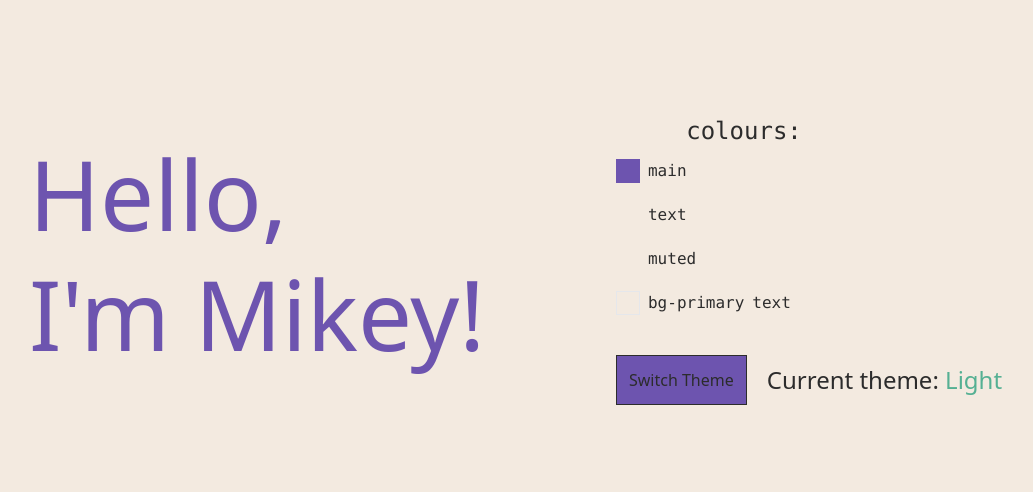
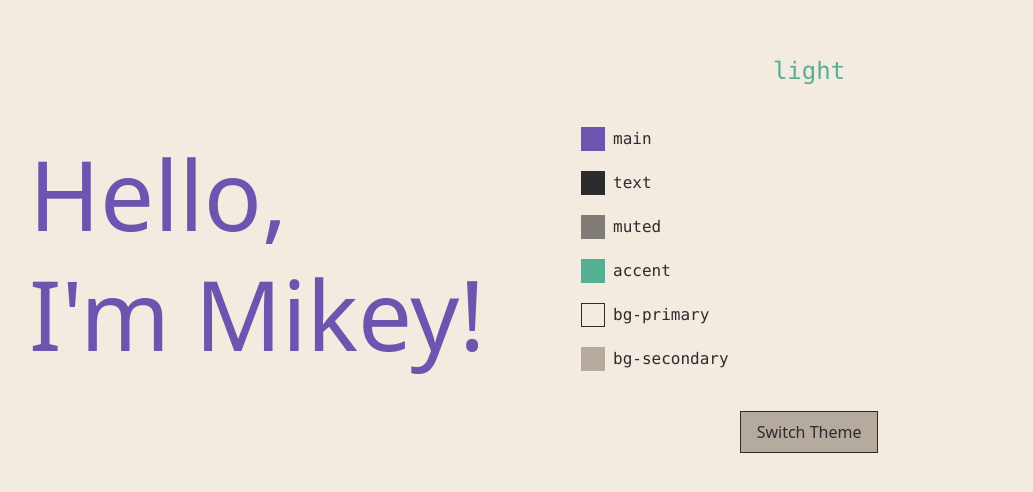
Before and after one commit to mikeycodingstuff/mikeycodingstuff.github.io, a Vue app: page / in a window 1280 px wide. Shown: the part 146-638 px from the top of the page, without its empty margins (107-1140 px from the left). Built offline with nearby package versions, Linux system fonts and the light colour scheme.

Commit message:
use lang ts. refactor theme components

```diff
--- a/src/App.vue
+++ b/src/App.vue
@@ -1,4 +1,4 @@
-<script setup>
+<script setup lang="ts">
 import ThemeSwitcher from '@/components/ThemeSwitcher.vue';
 import HomeHero from '@/components/HomeHero.vue';
 </script>
--- a/src/components/ColorSwatch.vue
+++ b/src/components/ColorSwatch.vue
@@ -1,20 +1,14 @@
-<script setup>
+<script setup lang="ts">
 defineProps({
-  colorToken: String,
-  borderColorToken: String
+  bgClass: String,
+  borderClass: String,
+  colorToken: String
 });
 </script>
 
 <template>
   <div class="flex items-center space-x-2">
-    <div
-      :class="
-        borderColorToken
-          ? `border border-${borderColorToken} w-6 h-6 bg-theme-${colorToken}`
-          : `w-6 h-6 bg-theme-${colorToken}`
-      "
-    ></div>
-    <span class="font-mono">{{ colorToken }}</span>
-    <span class="font-mono">{{ borderColorToken }}</span>
+    <div :class="`w-6 h-6 ${bgClass} ${borderClass} transition-colors duration-300`"></div>
+    <span class="font-mono transition-colors duration-300">{{ colorToken }}</span>
   </div>
 </template>
--- a/src/components/ThemeSwitcher.vue
+++ b/src/components/ThemeSwitcher.vue
@@ -1,22 +1,16 @@
-<script setup>
+<script setup lang="ts">
 import { useColorMode } from '@vueuse/core';
 import ColorSwatch from '@/components/ColorSwatch.vue';
+import { themes } from '@/themes';
 
 const colorMode = useColorMode({
+  attribute: 'theme',
   disableTransition: false,
-  options: {
-    light: 'light',
-    dark: 'dark',
-    cafe: 'cafe',
-    'rose-pine-moon': 'rose-pine-moon'
-  },
-  attribute: 'theme'
+  modes: themes
 });
 
 const switchTheme = () => {
   if (colorMode.value === 'dark') {
-    colorMode.value = 'cafe';
-  } else if (colorMode.value === 'cafe') {
     colorMode.value = 'light';
   } else if (colorMode.value === 'light') {
     colorMode.value = 'rose-pine-moon';
@@ -24,30 +18,38 @@ const switchTheme = () => {
     colorMode.value = 'dark';
   }
 };
+
+const unKebab = (string) => string.replace(/-/g, ' ');
 </script>
 
 <template>
-  <div class="grid gap-10">
-    <div class="mt-3 w-64">
-      <h1 class="text-2xl text-center mb-3 font-mono">colours:</h1>
-      <div class="grid space-y-5">
-        <color-swatch color-token="main" />
-        <color-swatch color-token="text" />
-        <color-swatch color-token="muted" />
-        <color-swatch color-token="bg-primary" borderColorToken="text" />
-      </div>
+  <div class="grid gap-10 w-full place-items-center">
+    <p
+      class="text-2xl text-center text-theme-accent font-mono lowercase transition-colors duration-300"
+    >
+      {{ unKebab(colorMode) }}
+    </p>
+
+    <div class="grid space-y-5 w-full">
+      <color-swatch bg-class="bg-theme-main" color-token="main" />
+      <color-swatch bg-class="bg-theme-text" color-token="text" />
+      <color-swatch bg-class="bg-theme-muted" color-token="muted" />
+      <color-swatch bg-class="bg-theme-accent" color-token="accent" />
+      <color-swatch
+        bg-class="bg-theme-bg-primary"
+        border-class="border border-theme-text"
+        color-token="bg-primary"
+      />
+      <color-swatch bg-class="bg-theme-bg-secondary" color-token="bg-secondary" />
     </div>
 
-    <div class="flex items-center gap-5">
+    <div>
       <button
         @click="switchTheme"
-        class="p-3 bg-theme-main border border-theme-text hover:text-theme-accent hover:border-theme-accent transition-colors"
+        class="px-4 py-2 bg-theme-bg-secondary border border-theme-text hover:text-theme-accent hover:border-theme-accent transition-colors duration-300"
       >
         Switch Theme
       </button>
-      <h1 class="text-2xl">
-        Current theme: <span class="text-theme-accent capitalize">{{ colorMode }}</span>
-      </h1>
     </div>
   </div>
 </template>
```
